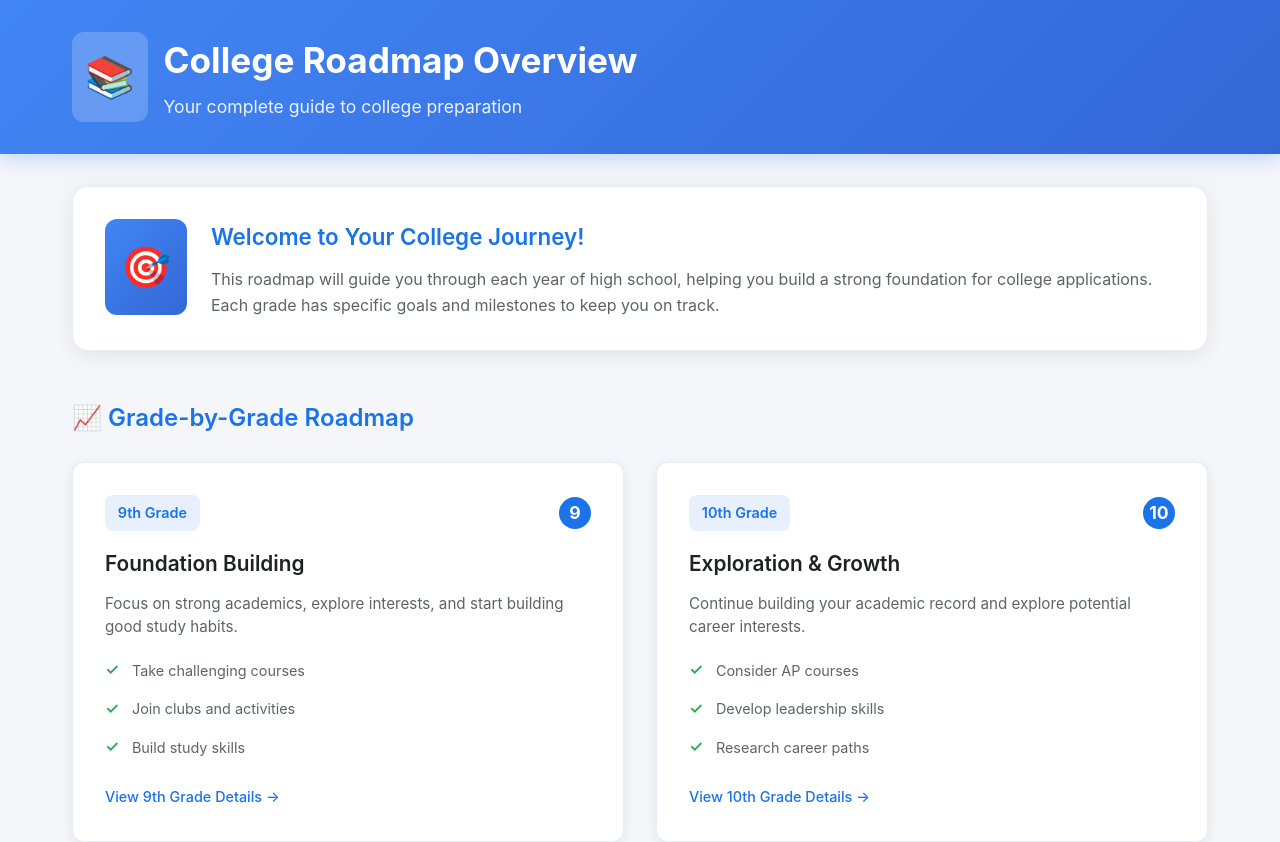
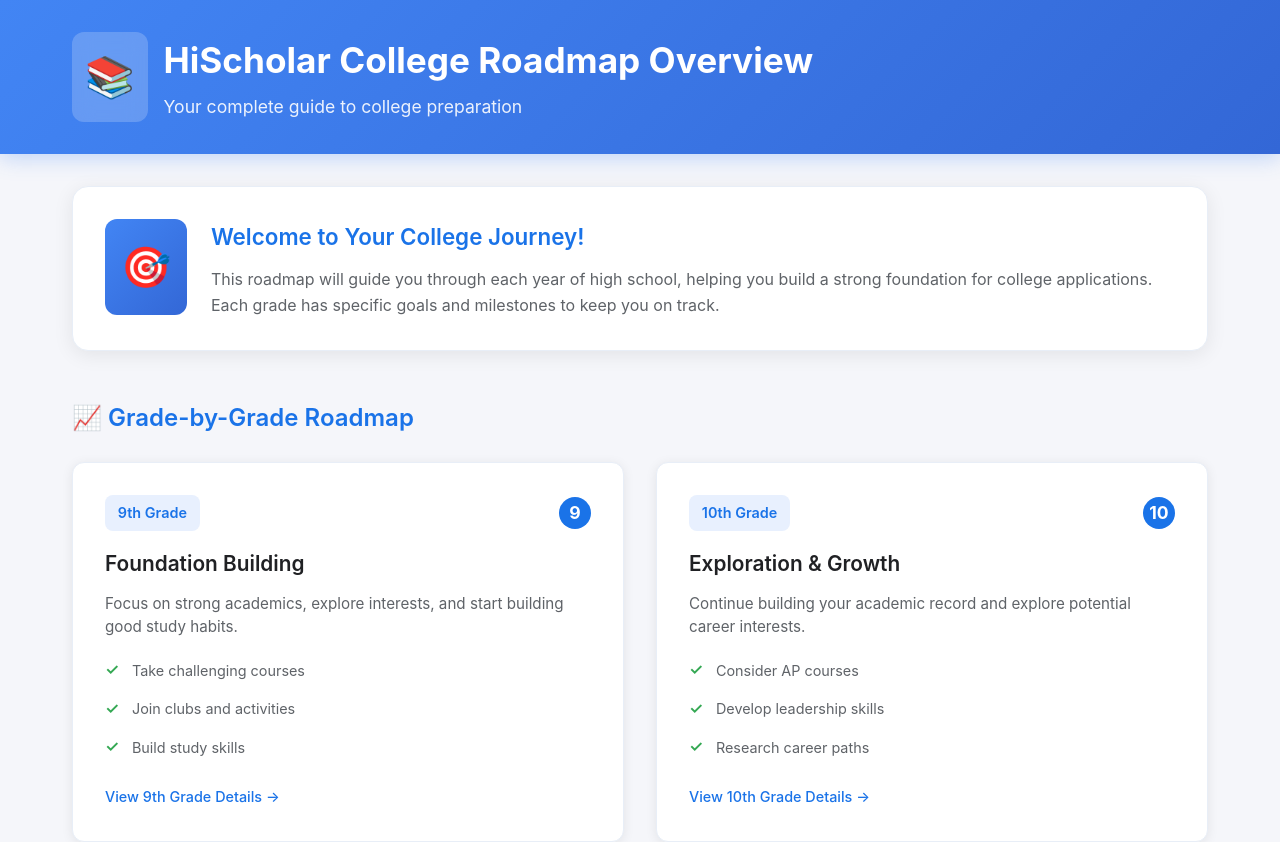
Before and after one commit to ace540i/college-roadmap, a React (Create React App) app: page / in a window 1280 px wide. Shown: the top 842 px of the page. Built offline with nearby package versions, Linux system fonts and the light colour scheme.

Commit message:
title chang e

```diff
--- a/src/pages/HomePage.tsx
+++ b/src/pages/HomePage.tsx
@@ -11,7 +11,7 @@ const HomePage: React.FC = () => {
         <div className="header-content">
           <div className="header-icon">📚</div>
           <div>
-            <h1>College Roadmap Overview</h1>
+            <h1>HiScholar College Roadmap Overview</h1>
             <p>Your complete guide to college preparation</p>
           </div>
         </div>
```
